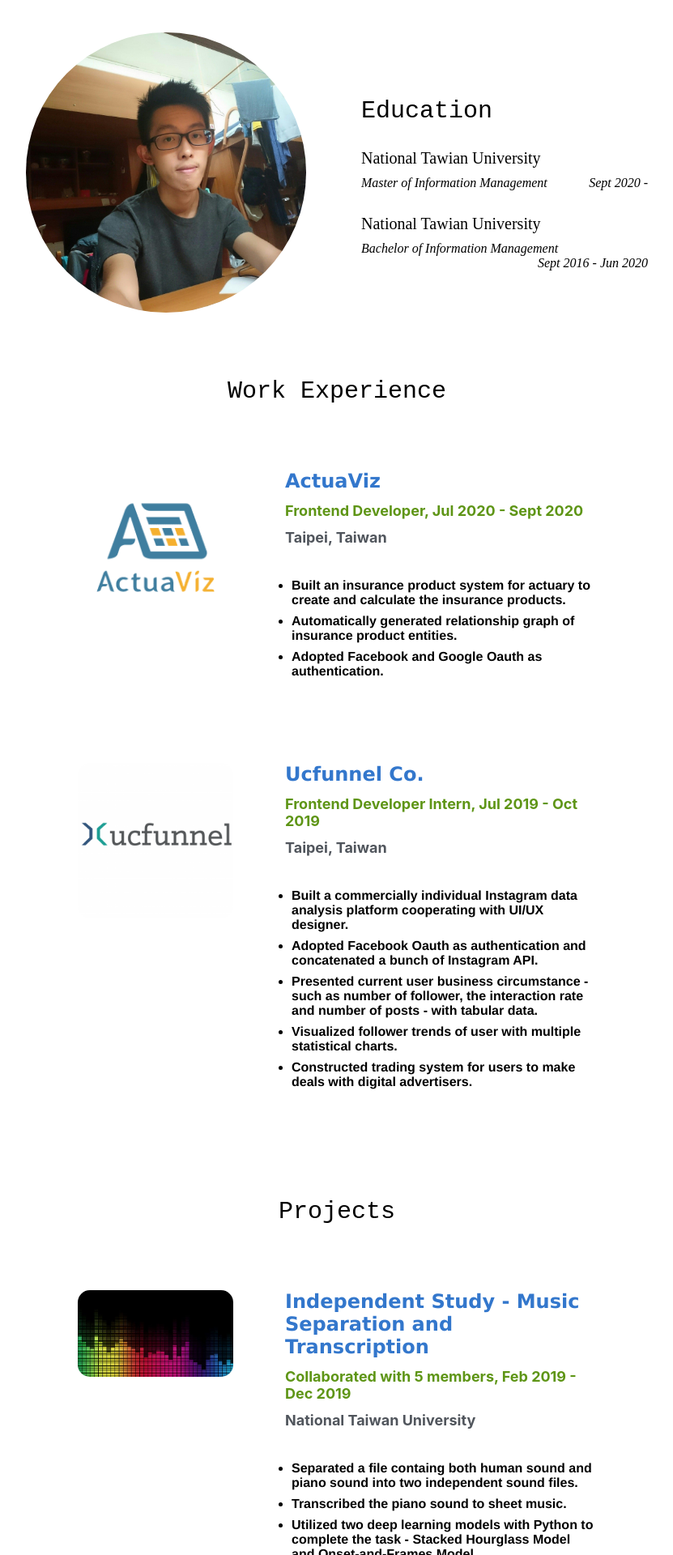
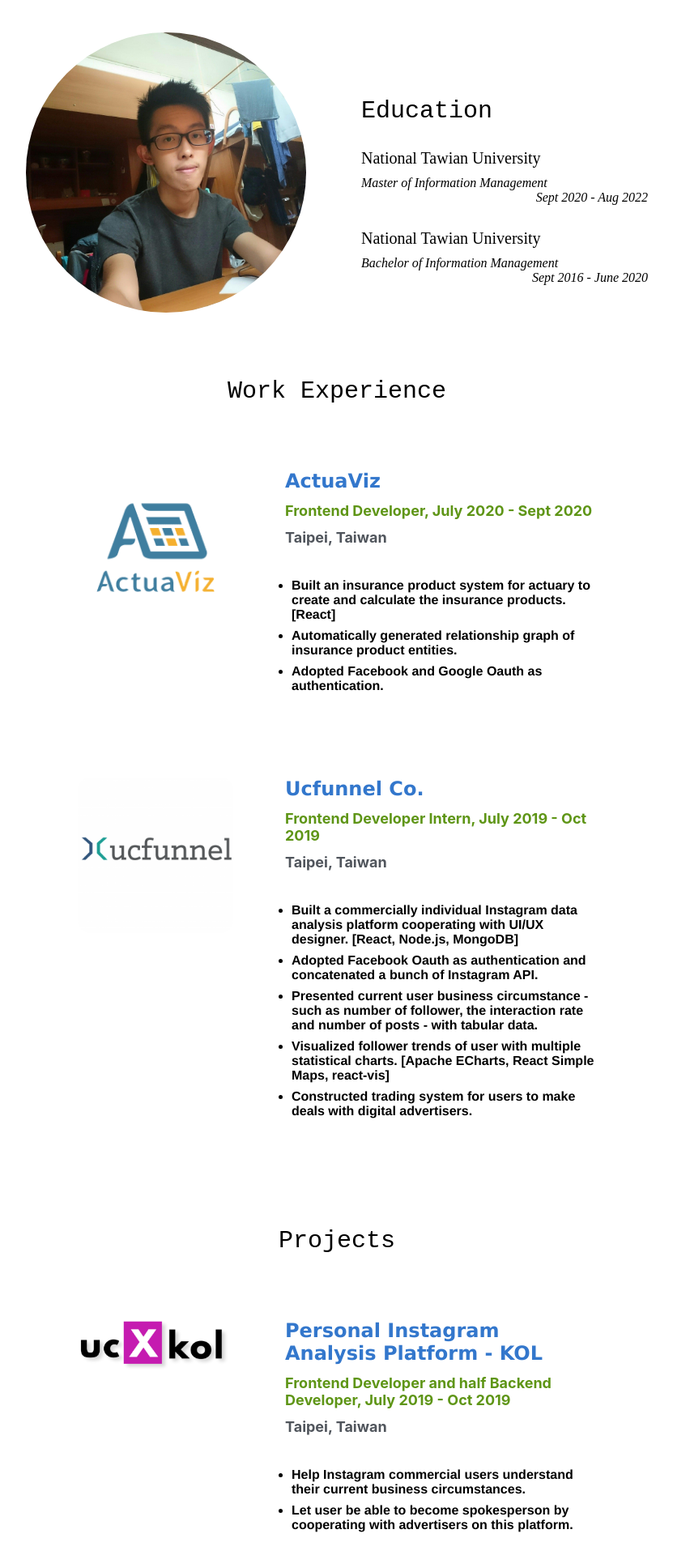
Before and after one commit to peterhuangfu/egopage, a React (Create React App) app: page / in a window 1280 px wide. Shown: the part 880-2800 px from the top of the page at 81% size, without its empty margins (224-1055 px from the left). Built offline with nearby package versions, Linux system fonts and the light colour scheme.

Commit message:
update 2022/12/12

```diff
--- a/src/components/footer.js
+++ b/src/components/footer.js
@@ -15,7 +15,7 @@ class Footer extends Component {
         <div className="contact-info-container">
           <div className="contact-info" style={{ width: '240px' }}>
             <EmailIcon />
-            <span>r09725036@ntu.edu.tw</span>
+            <span>nightlight870213@gmail.com</span>
           </div>
           <div className="contact-info" style={{ width: '150px' }}>
             <GitHubIcon />
@@ -27,7 +27,7 @@ class Footer extends Component {
           </div>
         </div>
         <div className="copyright">
-          <span>Copyright@ Huang Fu Li-Hsiang</span>
+          <span>Copyright@ Huang Fu Li Hsiang</span>
         </div>
       </footer>
     )
--- a/src/components/section.js
+++ b/src/components/section.js
@@ -22,13 +22,13 @@ class Section extends Component {
               <span className="about-me">Education</span>
               <span className="about-text medium">National Tawian University</span>
               <span className="about-text small"><i>Master of Information Management</i></span>
-              <span className="about-text small date"><i>Sept 2020 - </i></span>
+              <span className="about-text small date"><i>Sept 2020 - Aug 2022</i></span>
 
               <div style={{ width: '100%' }}></div>
 
               <span className="about-text medium">National Tawian University</span>
               <span className="about-text small"><i>Bachelor of Information Management</i></span>
-              <span className="about-text small date"><i>Sept 2016 - Jun 2020</i></span>
+              <span className="about-text small date"><i>Sept 2016 - June 2020</i></span>
             </div>
           </Fade>
         </div>
--- a/src/components/topbar.js
+++ b/src/components/topbar.js
@@ -24,8 +24,8 @@ class Topbar extends Component {
         <Fade left cascade>
           <div className="intro">
             <div className="intro1">Hi, I'm</div>
-            <div className="name"><b>Huang Fu Li-Hsiang</b></div>
-            <div className="intro2">Full Stack Developer Intern</div>
+            <div className="name"><b>Huang Fu Li Hsiang</b></div>
+            <div className="intro2">Full Stack Developer</div>
           </div>
         </Fade>
         <Link to="main-section" smooth={true} duration= {500}>
--- a/src/exps.js
+++ b/src/exps.js
@@ -2,10 +2,10 @@ module.exports = [
   {
     title: 'ActuaViz',
     image: '/imgs/actuaviz.png',
-    position: 'Frontend Developer, Jul 2020 - Sept 2020',
+    position: 'Frontend Developer, July 2020 - Sept 2020',
     location: 'Taipei, Taiwan',
     description: [
-      'Built an insurance product system for actuary to create and calculate the insurance products.',
+      'Built an insurance product system for actuary to create and calculate the insurance products. [React]',
       'Automatically generated relationship graph of insurance product entities.',
       'Adopted Facebook and Google Oauth as authentication.'
     ]
@@ -13,13 +13,13 @@ module.exports = [
   {
     title: 'Ucfunnel Co.',
     image: '/imgs/uc.png',
-    position: 'Frontend Developer Intern, Jul 2019 - Oct 2019',
+    position: 'Frontend Developer Intern, July 2019 - Oct 2019',
     location: 'Taipei, Taiwan',
     description: [
-      'Built a commercially individual Instagram data analysis platform cooperating with UI/UX designer.',
+      'Built a commercially individual Instagram data analysis platform cooperating with UI/UX designer. [React, Node.js, MongoDB]',
       'Adopted Facebook Oauth as authentication and concatenated a bunch of Instagram API.',
       'Presented current user business circumstance - such as number of follower, the interaction rate and number of posts - with tabular data.',
-      'Visualized follower trends of user with multiple statistical charts.',
+      'Visualized follower trends of user with multiple statistical charts. [Apache ECharts, React Simple Maps, react-vis]',
       'Constructed trading system for users to make deals with digital advertisers.'
     ]
   }
--- a/src/projects.js
+++ b/src/projects.js
@@ -1,4 +1,14 @@
 module.exports = [
+  {
+    title: 'Personal Instagram Analysis Platform - KOL',
+    image: '/imgs/kol.png',
+    position: 'Frontend Developer and half Backend Developer, July 2019 - Oct 2019',
+    location: 'Taipei, Taiwan',
+    description: [
+      'Help Instagram commercial users understand their current business circumstances.',
+      'Let user be able to become spokesperson by cooperating with advertisers on this platform.'
+    ]
+  },
   {
     title: 'Independent Study - Music Separation and Transcription',
     image: '/imgs/music.jpg',
@@ -7,29 +17,29 @@ module.exports = [
     description: [
       'Separated a file containg both human sound and piano sound into two independent sound files.',
       'Transcribed the piano sound to sheet music.',
-      'Utilized two deep learning models with Python to complete the task - Stacked Hourglass Model and Onset-and-Frames Model.',
-      'Presented the result via website, which is developed with Vue.js, Node.js and MongoDB.',
+      'Utilized two deep learning models with Python to complete the task - Stacked Hourglass Model and Onset-and-Frames Model. [Pytorch]',
+      'Presented the result in the form of website. [Vue, Node.js, MongoDB]',
       'Built the server that was used for separating and transcribing by Django with other members.'
-    ]
-  },
-  {
-    title: 'Personal Instagram Analysis Platform - KOL',
-    image: '/imgs/kol.png',
-    position: 'Frontend Developer and half Backend Developer, Jul 2019 - Oct 2019',
-    location: 'Taipei, Taiwan',
-    description: [
-      'Help Instagram commercial users understand their current business circumstances.',
-      'Let user be able to become spokesperson by cooperating with advertisers on this platform.'
     ]
   },
   {
     title: 'Pilot Scheduling System',
     image: '/imgs/ship.png',
-    position: 'Frontend Developer, Jun 2018 - Feb 2019',
+    position: 'Frontend Developer, June 2018 - Feb 2019',
     location: 'National Taiwan University',
     description: [
       'Collaborated with 7 members and cooperated with Kaohsiung Harbor Bureau Corp.',
-      'Built the website of its administrator side which included multiple functions such as managing schedules and inspecting operation records.'
+      'Built the website of its administrator side which included multiple functions such as managing schedules and inspecting operation records. [Angular 7, Angular Material]'
+    ]
+  },
+  {
+    title: 'Old Gamer - Gaming Forum',
+    image: '/imgs/oldgamer.png',
+    position: 'Frontend Developer, April 2021 - June 2021',
+    location: 'National Taiwan University',
+    description: [
+      'Project of the lesson - Software Development Methods.',
+      'Developed a software system following a series of rules with several development schedules. [React, Django]'
     ]
   },
   {
@@ -39,16 +49,16 @@ module.exports = [
     location: 'National Taiwan University',
     description: [
       'Programmed with C++ and encrypted with SSL.',
-      'Completed with both client / server side so that the two sides can communicate and multiple clients can also make it with one server.'
+      'Completed with both client / server side so that the two sides can communicate and multiple clients can also make it with one server. [C++]'
     ]
   },
   {
     title: 'Statistical Issue Analysis - PM 2.5',
     image: '/imgs/pm25.png',
-    position: 'Collaborated with 5 members, May 2018 - Jun 2018',
+    position: 'Collaborated with 5 members, May 2018 - June 2018',
     location: 'National Taiwan University',
     description: [
-      'Analyzed the seasonal change of PM 2.5 and the trend of its annual increasing with language R.',
+      'Analyzed the seasonal change of PM 2.5 and the trend of its annual increasing [R]',
       'Targeted the survey location and chose Daan Dist., Taipei City. (Data Source : CWB)',
       'Adopted linear regression and time series as analysis methods.'
     ]
```
Also changed, not shown: public/imgs/oldgamer.png (added).
